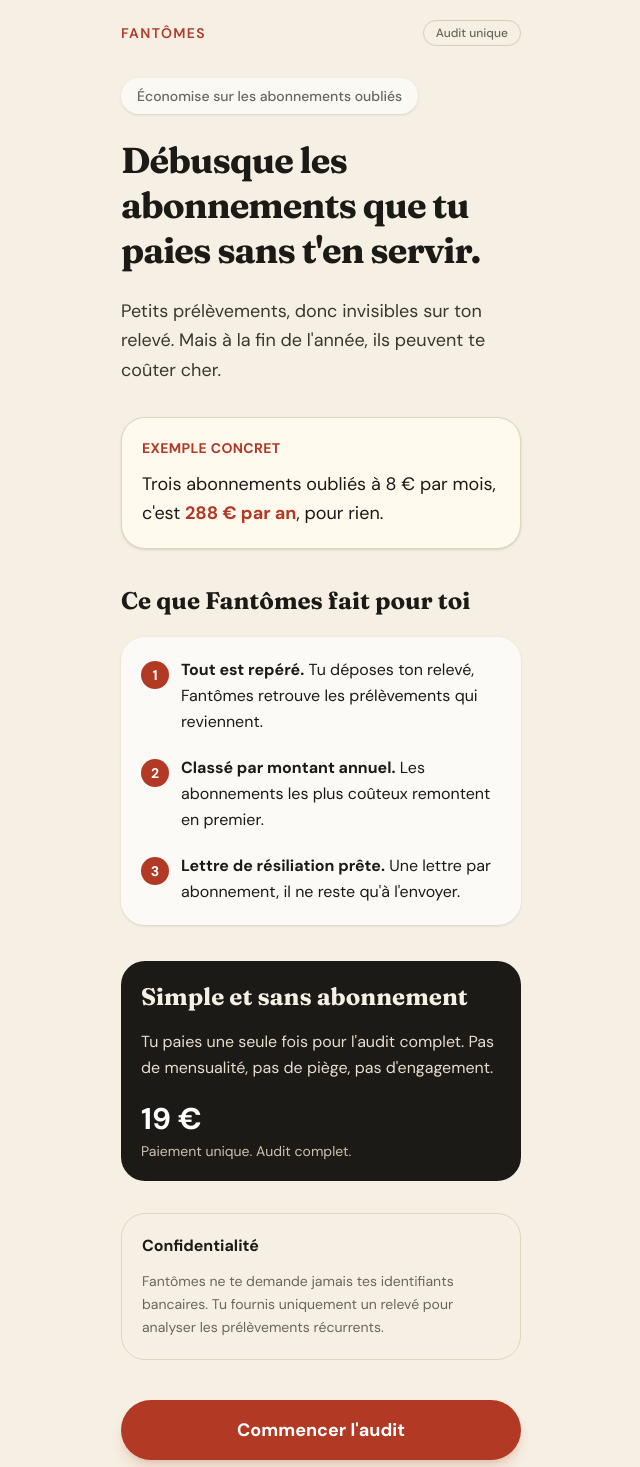
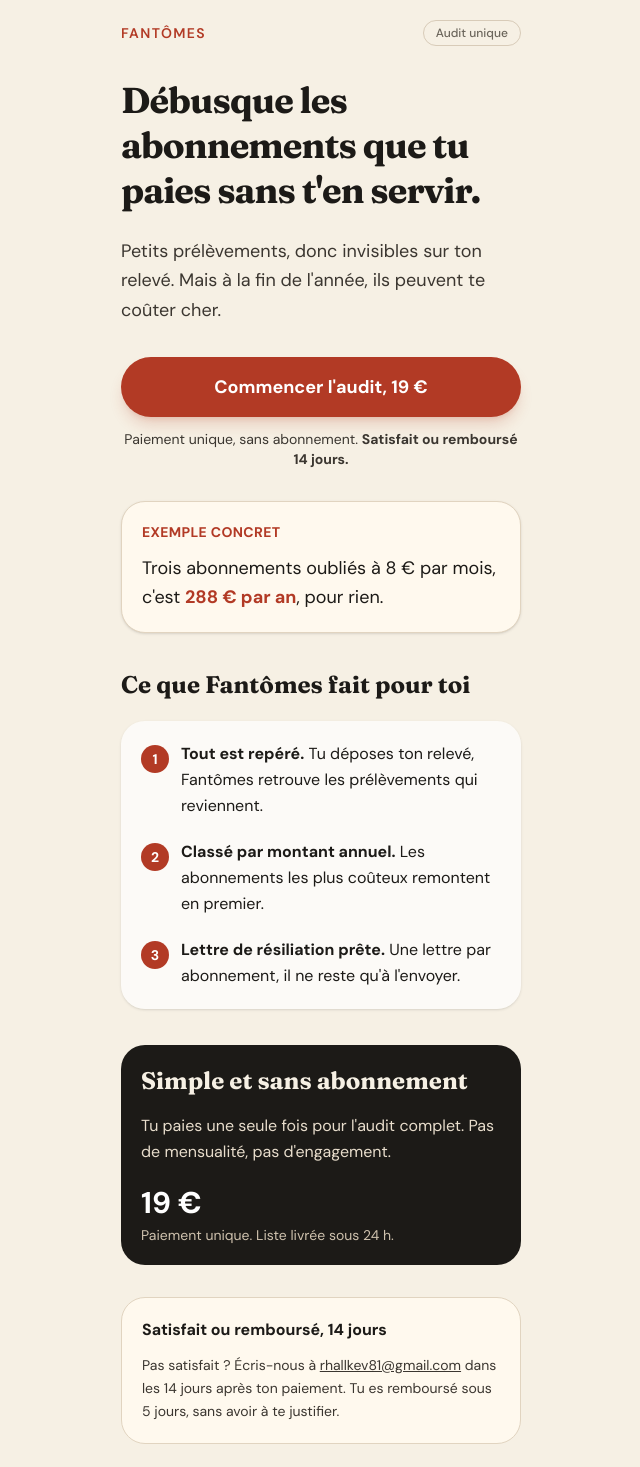
Before and after one commit to rhallkev81-cyber/fantomes, a Next.js app: page / in a window 1280 px wide. Shown: the part 20-1487 px from the top of the page, without its empty margins (319-959 px from the left). Built offline with nearby package versions, Linux system fonts and the light colour scheme.

Commit message:
Bouton en haut et garantie 14 jours

```diff
--- a/app/page.tsx
+++ b/app/page.tsx
@@ -1,3 +1,6 @@
+const LIEN_PAIEMENT = "https://buy.stripe.com/test_3cI28q8l50Z4azN5Hn5c400";
+const EMAIL_CONTACT = "rhallkev81@gmail.com";
+
 export default function Home() {
   return (
     <main className="min-h-screen bg-[#F6F0E4] text-[#1C1A17]">
@@ -13,12 +16,8 @@ export default function Home() {
         </header>
 
         <section className="mt-8">
-          <div className="inline-flex rounded-full bg-white/60 px-4 py-2 text-sm font-medium text-[#6B655B] shadow-sm">
-            Économise sur les abonnements oubliés
-          </div>
-
           <h1
-            className="mt-6 text-4xl font-bold leading-tight tracking-tight"
+            className="text-4xl font-bold leading-tight tracking-tight"
             style={{ fontFamily: "var(--font-fraunces), Georgia, serif" }}
           >
             Débusque les abonnements que tu paies sans t&apos;en servir.
@@ -27,6 +26,18 @@ export default function Home() {
           <p className="mt-6 text-lg leading-relaxed text-[#3B3630]">
             Petits prélèvements, donc invisibles sur ton relevé. Mais à la fin
             de l&apos;année, ils peuvent te coûter cher.
+          </p>
+
+          <a
+            href={LIEN_PAIEMENT}
+            className="mt-8 block rounded-full bg-[#B23A25] px-6 py-4 text-center text-lg font-bold text-white shadow-lg shadow-[#B23A25]/20 transition hover:bg-[#962F1E]"
+          >
+            Commencer l&apos;audit, 19 €
+          </a>
+
+          <p className="mt-3 text-center text-sm text-[#3B3630]">
+            Paiement unique, sans abonnement.{" "}
+            <span className="font-bold">Satisfait ou remboursé 14 jours.</span>
           </p>
         </section>
 
@@ -56,7 +67,6 @@ export default function Home() {
                 <span className="mt-1 flex h-7 w-7 shrink-0 items-center justify-center rounded-full bg-[#B23A25] text-sm font-bold text-white">
                   1
                 </span>
-
                 <p>
                   <span className="font-bold">Tout est repéré.</span> Tu
                   déposes ton relevé, Fantômes retrouve les prélèvements qui
@@ -68,7 +78,6 @@ export default function Home() {
                 <span className="mt-1 flex h-7 w-7 shrink-0 items-center justify-center rounded-full bg-[#B23A25] text-sm font-bold text-white">
                   2
                 </span>
-
                 <p>
                   <span className="font-bold">Classé par montant annuel.</span>{" "}
                   Les abonnements les plus coûteux remontent en premier.
@@ -79,7 +88,6 @@ export default function Home() {
                 <span className="mt-1 flex h-7 w-7 shrink-0 items-center justify-center rounded-full bg-[#B23A25] text-sm font-bold text-white">
                   3
                 </span>
-
                 <p>
                   <span className="font-bold">
                     Lettre de résiliation prête.
@@ -101,17 +109,30 @@ export default function Home() {
 
           <p className="mt-4 leading-relaxed text-[#E8DDCC]">
             Tu paies une seule fois pour l&apos;audit complet. Pas de
-            mensualité, pas de piège, pas d&apos;engagement.
+            mensualité, pas d&apos;engagement.
           </p>
 
           <p className="mt-5 text-3xl font-bold text-white">19 €</p>
 
           <p className="mt-1 text-sm text-[#CFC2AE]">
-            Paiement unique. Audit complet.
+            Paiement unique. Liste livrée sous 24 h.
           </p>
         </section>
 
-        <section className="mt-8 rounded-3xl border border-[#E1D4C0] p-5">
+        <section className="mt-8 rounded-3xl border border-[#E1D4C0] bg-[#FFF9EE] p-5">
+          <h2 className="font-bold">Satisfait ou remboursé, 14 jours</h2>
+
+          <p className="mt-3 text-sm leading-relaxed text-[#3B3630]">
+            Pas satisfait ? Écris-nous à{" "}
+            <a className="underline" href={`mailto:${EMAIL_CONTACT}`}>
+              {EMAIL_CONTACT}
+            </a>{" "}
+            dans les 14 jours après ton paiement. Tu es remboursé sous 5 jours,
+            sans avoir à te justifier.
+          </p>
+        </section>
+
+        <section className="mt-6 rounded-3xl border border-[#E1D4C0] p-5">
           <h2 className="font-bold">Confidentialité</h2>
 
           <p className="mt-3 text-sm leading-relaxed text-[#6B655B]">
@@ -121,14 +142,14 @@ export default function Home() {
         </section>
 
         <a
-          href="https://buy.stripe.com/test_3cI28q8l50Z4azN5Hn5c400"
+          href={LIEN_PAIEMENT}
           className="mt-10 block rounded-full bg-[#B23A25] px-6 py-4 text-center text-lg font-bold text-white shadow-lg shadow-[#B23A25]/20 transition hover:bg-[#962F1E]"
         >
-          Commencer l&apos;audit
+          Commencer l&apos;audit, 19 €
         </a>
 
         <p className="mt-3 text-center text-sm text-[#6B655B]">
-          Audit complet à 19 €, une seule fois. Pas d&apos;abonnement.
+          Paiement unique, sans abonnement. Satisfait ou remboursé 14 jours.
         </p>
       </div>
     </main>
```
